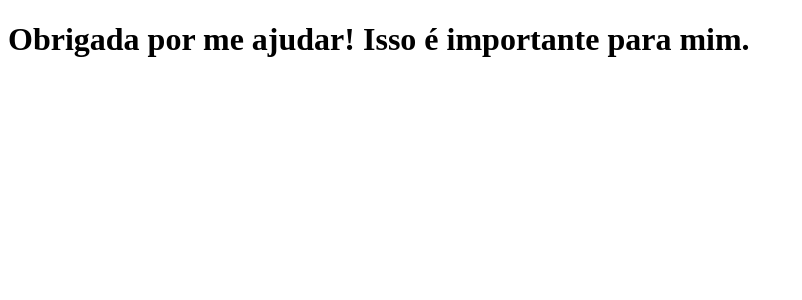
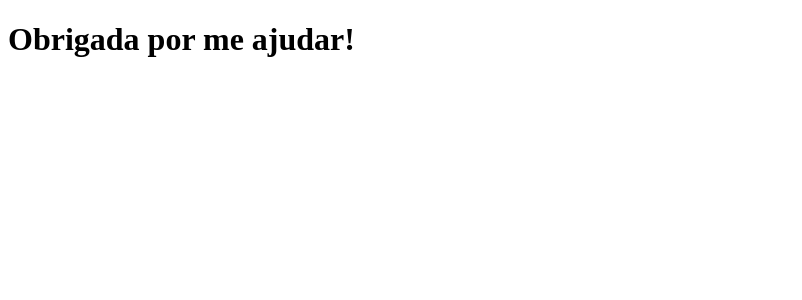
Before and after one commit to LeticiaReichardt/clone-tabnews, a Next.js app: page / in a window 1280 px wide. Shown: the top 300 px of the page, without its empty margins (0-802 px from the left). Built offline with nearby package versions, Linux system fonts and the light colour scheme.

Commit message:
modificando frase

```diff
--- a/pages/index.js
+++ b/pages/index.js
@@ -1,5 +1,6 @@
 function Home() {
-    return <h1>Obrigada por me ajudar! Isso é importante para mim.</h1>
+    var codigo = <div><h1>Obrigada por me ajudar!</h1></div>
+    return codigo
 }
 
 export default Home;
```
